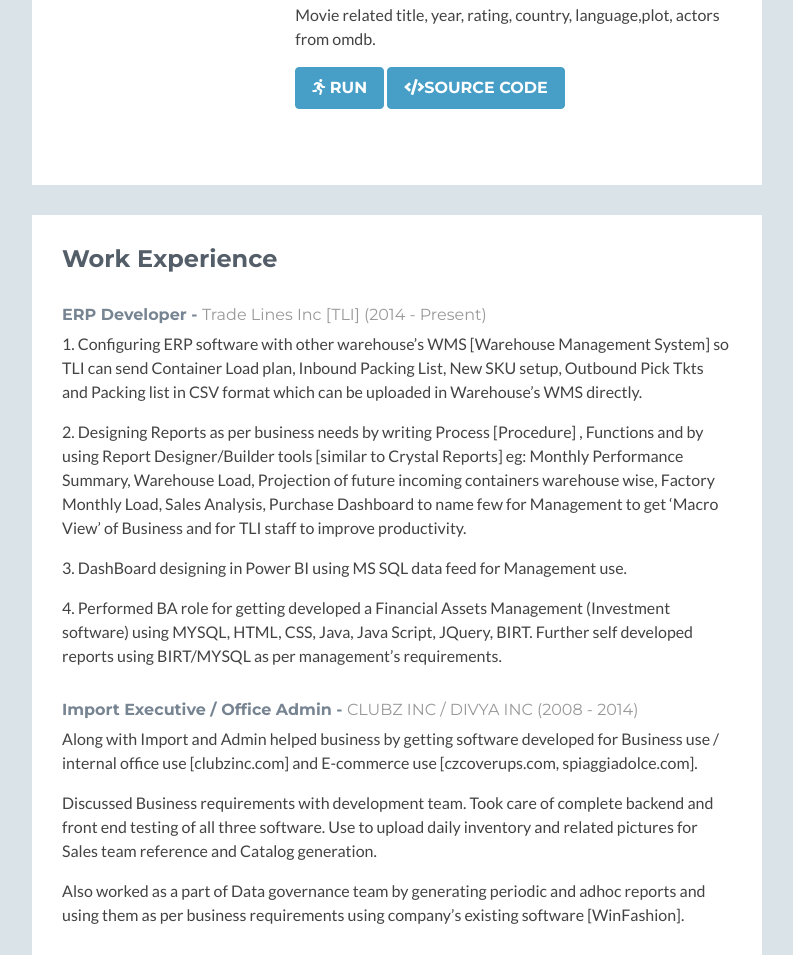
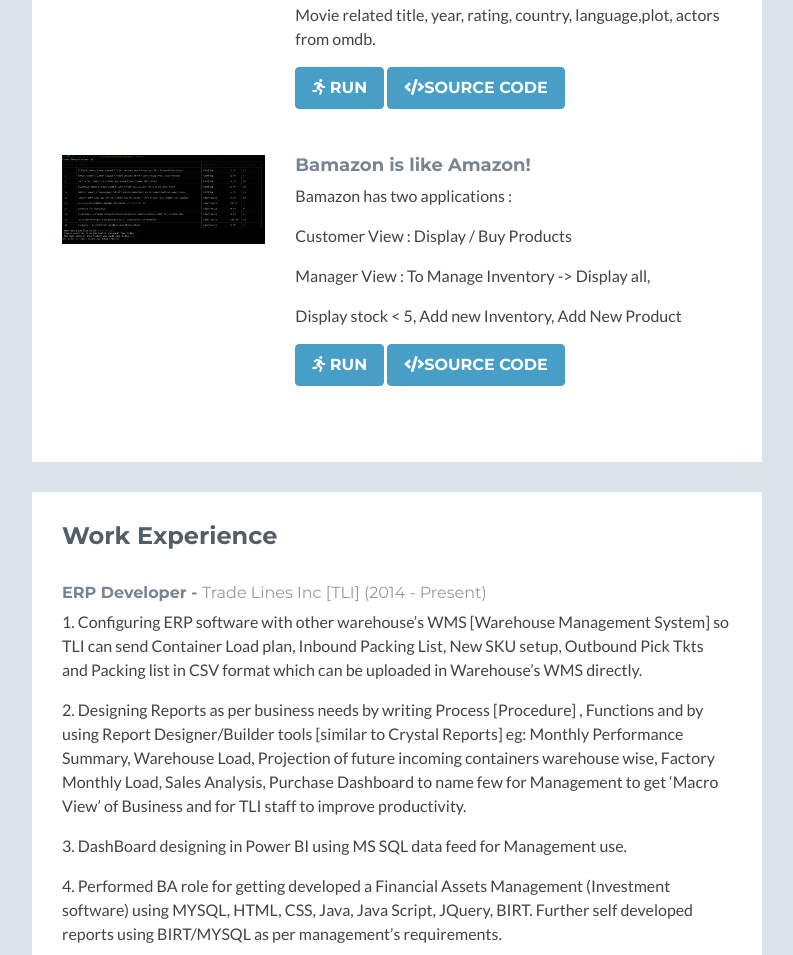
Before and after one commit to FULLSTACK-SY/Portfolio, a plain HTML site: page index.html in a window 1280 px wide. Shown: the part 3239-4194 px from the top of the page, without its empty margins (53-846 px from the left). Drawn offline with nearby package versions, Linux system fonts and the light colour scheme; some icons are missing.

Commit message:
added bamazon

```diff
--- a/index.html
+++ b/index.html
@@ -189,17 +189,35 @@
                                 <img class="img-responsive project-image" src="assets/images/song-output.png"  width=100%  alt="Trivia" />
                                 </a>
                                 <div class="desc col-md-8 col-sm-8 col-xs-12">
-                                    <h3 class="title"><a href="https://fullstack-sy.github.io/TriviaGame/" target="_blank">Liri is like Siri!</a></h3>
+                                    <h3 class="title"><a href="https://fullstack-sy.github.io/liri-node-app/." target="_blank">Liri is like Siri!</a></h3>
                                     <p>We can use LIRI to get :</p>
                                     <p>Band/artist related name of venue, location, date of event from bandsintown.</p>
                                     <p>Song related artist, name, link, album info from spotify.</p>
                                     <p>Movie related title, year, rating, country, language,plot, actors from omdb.</p>
                                     <p>
-                                      <a class="btn btn-cta-secondary" href="https://fullstack-sy.github.io/liri-node-app/" target="_blank"><i class="fas fa-running"></i> Run </a>
+                                      <a class="btn btn-cta-secondary" href="https://fullstack-sy.github.io/liri-node-app/." target="_blank"><i class="fas fa-running"></i> Run </a>
                                       <a class="btn btn-cta-secondary" href="https://github.com/FULLSTACK-SY/liri-node-app.git" target="_blank"><i class="fa fa-code"></i>Source Code</a>
                                     </p>
                                 </div><!--//desc-->
                             </div><!--//item-->
+
+                            <div class="item row">
+                                <a class="col-md-4 col-sm-4 col-xs-12" href="https://fullstack-sy.github.io/bamazon/." target="_blank">
+                                <img class="img-responsive project-image" src="assets/images/buyoptions.png"  width=100%  alt="Trivia" />
+                                </a>
+                                <div class="desc col-md-8 col-sm-8 col-xs-12">
+                                    <h3 class="title"><a href="https://fullstack-sy.github.io/bamazon/." target="_blank">Bamazon is like Amazon!</a></h3>
+                                    <p>Bamazon has two applications :</p>
+                                    <p>Customer View : Display / Buy Products</p>
+                                    <p>Manager View  : To Manage Inventory -> Display all,</p>
+                                    <p>Display stock < 5, Add new Inventory, Add New Product</p>
+                                    <p>
+                                      <a class="btn btn-cta-secondary" href="https://fullstack-sy.github.io/bamazon/." target="_blank"><i class="fas fa-running"></i> Run </a>
+                                      <a class="btn btn-cta-secondary" href="https://github.com/FULLSTACK-SY/bamazon.git" target="_blank"><i class="fa fa-code"></i>Source Code</a>
+                                    </p>
+                                </div><!--//desc-->
+                            </div><!--//item-->
+
 
 
                         </div><!--//content-->
```
Also changed, not shown: assets/images/buyoptions.png (added), buyoptions.png (added), 1 other file.
